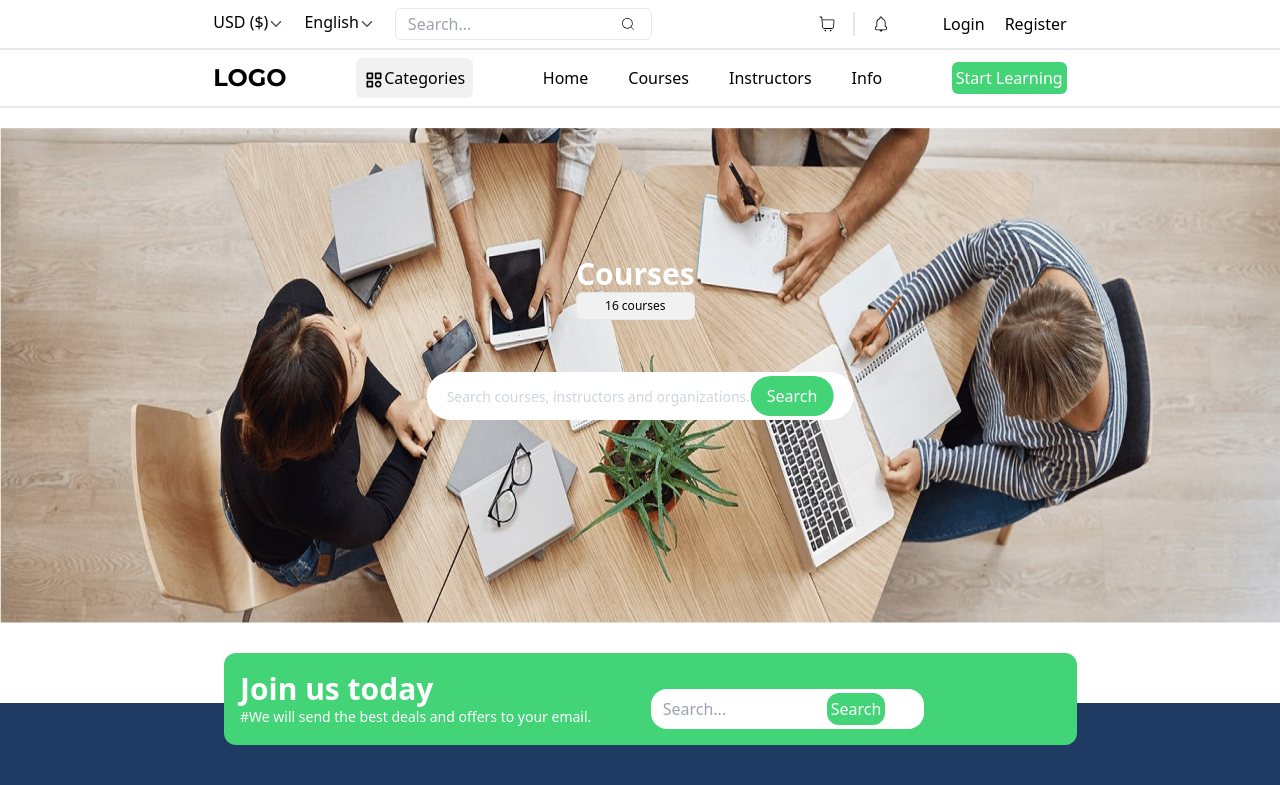
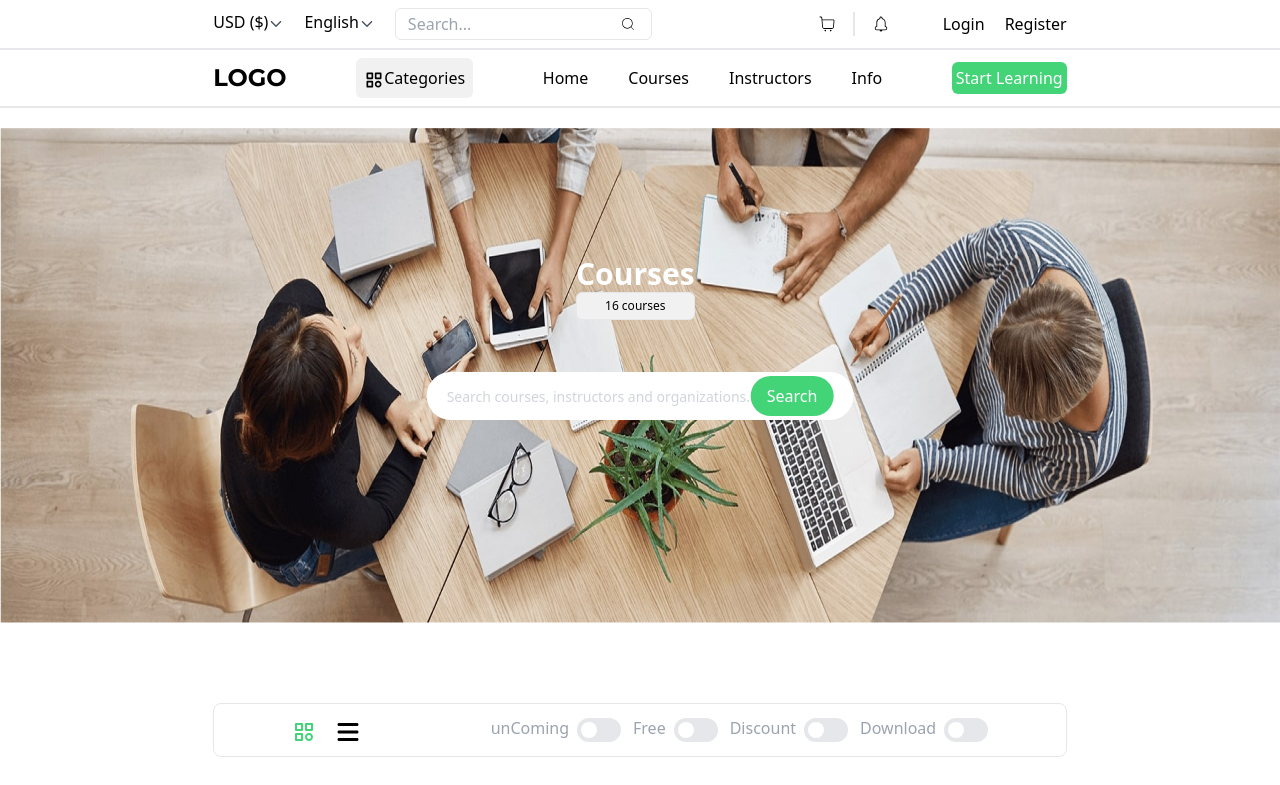
Before and after one commit to ali-sheikhali/learning-practice, a React (Create React App) app: page /category in a window 1280 px wide. Shown: the top 785 px of the page. Built offline with nearby package versions, Linux system fonts and the light colour scheme.

Commit message:
add file

```diff
--- a/public/index.html
+++ b/public/index.html
@@ -30,7 +30,7 @@
       href="https://fonts.googleapis.com/css2?family=Montserrat:ital,wght@0,100..900;1,100..900&display=swap"
       rel="stylesheet"
     />
-    <title>React App</title>
+    <title>Learning</title>
   </head>
   <body>
     <noscript>You need to enable JavaScript to run this app.</noscript>
--- a/src/components/Footer.js
+++ b/src/components/Footer.js
@@ -13,7 +13,7 @@ function Footer() {
     <div className="relative">
       {/* ------------------------------ Join us ------------------------------ */}
       <div
-        className="flex flex-col md:flex-row absolute top-[-50px] left-20 md:left-56
+        className="flex flex-col md:flex-row absolute top-[-50px] left-20 md:left-60
        space-y-5 p-4 justify-around items-center w-8/12 mx-auto rounded-xl bg-[#43D477]"
       >
         <div className="md:w-6/12">
@@ -112,9 +112,9 @@ function Footer() {
         </div>
         <div className=" w-8/12 mx-auto py-10  text-lg relative">
           <div className="absolute right-0 flex space-x-2">
-          <p className="flex leading-4 ">
-            <FaPhoneAlt className="mr-2" />
-            063-011-01-01
+            <p className="flex leading-4 ">
+              <FaPhoneAlt className="mr-2" />
+              063-011-01-01
             </p>
             <Link>
               <FaInstagram />
@@ -134,7 +134,6 @@ function Footer() {
             <Link>
               <SiGmail />
             </Link>
-
           </div>
         </div>
         <div className="w-full bg-[#1b3459] text-white">
--- /dev/null
+++ b/src/components/SwitchCategory.js
@@ -0,0 +1,89 @@
+import React, { useState } from "react";
+import { Switch } from "@headlessui/react";
+import { BiCategory } from "react-icons/bi";
+import { FaBars } from "react-icons/fa6";
+
+function SwitchCategory() {
+  const [enabled, setEnabled] = useState(false);
+
+  return (
+    <div className="w-8/12 mx-auto mb-20 border rounded-lg p-3 flex justify-around items-center">
+      <div className="flex mt-1 space-x-5 text-2xl">
+        <BiCategory className="text-[#43D477] " />
+        <FaBars />
+      </div>
+      <div className="flex flex-col md:flex-row md:space-x-3 space-y-3 md:space-y-0">
+        <div className="flex leading-5">
+          <span className="text-gray-400 mr-2">unComing</span>
+          <Switch
+            checked={enabled}
+            onChange={setEnabled}
+            className={`${
+              enabled ? "bg-blue-600" : "bg-gray-200"
+            } relative inline-flex h-6 w-11 items-center rounded-full`}
+          >
+            <span className="sr-only"></span>
+            <span
+              className={`${
+                enabled ? "translate-x-6" : "translate-x-1"
+              } inline-block h-4 w-4 transform rounded-full bg-white transition`}
+            />
+          </Switch>
+        </div>
+        <div className="flex leading-5">
+          <span className="text-gray-400 mr-2">Free</span>
+          <Switch
+            checked={enabled}
+            onChange={setEnabled}
+            className={`${
+              enabled ? "bg-blue-600" : "bg-gray-200"
+            } relative inline-flex h-6 w-11 items-center rounded-full`}
+          >
+            <span className="sr-only"></span>
+            <span
+              className={`${
+                enabled ? "translate-x-6" : "translate-x-1"
+              } inline-block h-4 w-4 transform rounded-full bg-white transition`}
+            />
+          </Switch>
+        </div>
+        <div className="flex leading-5">
+          <span className="text-gray-400 mr-2">Discount</span>
+          <Switch
+            checked={enabled}
+            onChange={setEnabled}
+            className={`${
+              enabled ? "bg-blue-600" : "bg-gray-200"
+            } relative inline-flex h-6 w-11 items-center rounded-full`}
+          >
+            <span className="sr-only"></span>
+            <span
+              className={`${
+                enabled ? "translate-x-6" : "translate-x-1"
+              } inline-block h-4 w-4 transform rounded-full bg-white transition`}
+            />
+          </Switch>
+        </div>
+        <div className="flex leading-5">
+          <span className="text-gray-400 mr-2">Download</span>
+          <Switch
+            checked={enabled}
+            onChange={setEnabled}
+            className={`${
+              enabled ? "bg-blue-600" : "bg-gray-200"
+            } relative inline-flex h-6 w-11 items-center rounded-full`}
+          >
+            <span className="sr-only"></span>
+            <span
+              className={`${
+                enabled ? "translate-x-6" : "translate-x-1"
+              } inline-block h-4 w-4 transform rounded-full bg-white transition`}
+            />
+          </Switch>
+        </div>
+      </div>
+    </div>
+  );
+}
+
+export default SwitchCategory;
--- a/src/pages/Category.js
+++ b/src/pages/Category.js
@@ -1,10 +1,12 @@
 import React from 'react'
 import HearoHeaderCategory from '../components/HearoHeaderCategory'
+import SwitchCategory from '../components/SwitchCategory'
 
 function Category() {
   return (
     <div>
         <HearoHeaderCategory />
+        <SwitchCategory />
     </div>
   )
 }
```
